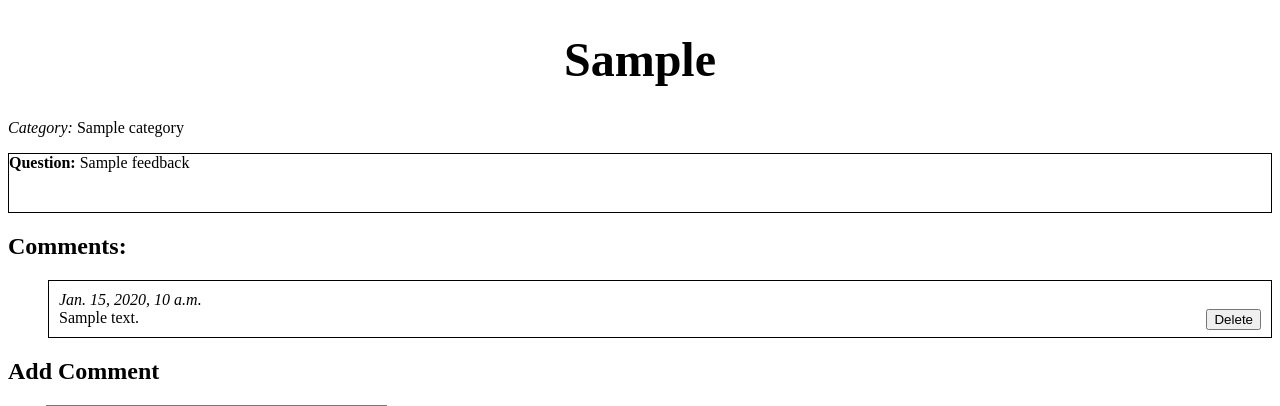
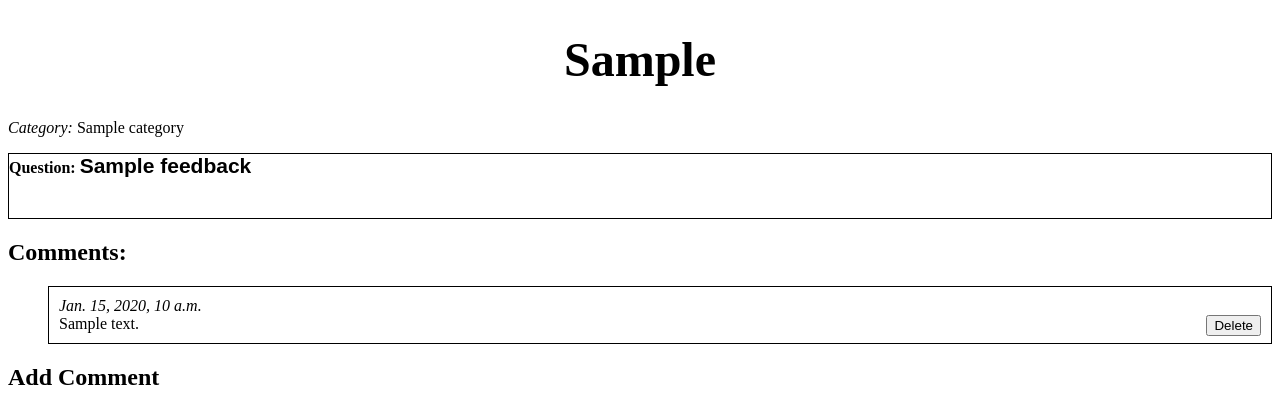
Before and after one commit to bakhtiiartashbolotov/Feedback-Platform, a Django app: page /feedback/00000000-0000-0000-0000-000000000001/ in a window 1280 px wide. Shown: the part 70-476 px from the top of the page. Run offline with Django 4.2, Linux system fonts and the light colour scheme; tables that the repository leaves empty hold one stand-in row (values such as "Sample post").

Commit message:
added styles for questions

```diff
--- a/templates/feedbacks.html
+++ b/templates/feedbacks.html
@@ -7,7 +7,7 @@
 
 <p> <i>Category:</i>  {{ feedback.category.name }} </p>
 
-<p style="padding-bottom: 40px; border: 1px solid black;"><b>Question:</b> {{ feedback.question }}</p>
+<p style="padding-bottom: 40px; border: 1px solid black;"><b>Question:</b> <b style="font-size: 21px; font-family: sans-serif;">{{ feedback.question }}</b></p>
 
 <h2>Comments:</h2>
 <ul style='list-style-type: none;'>
```
